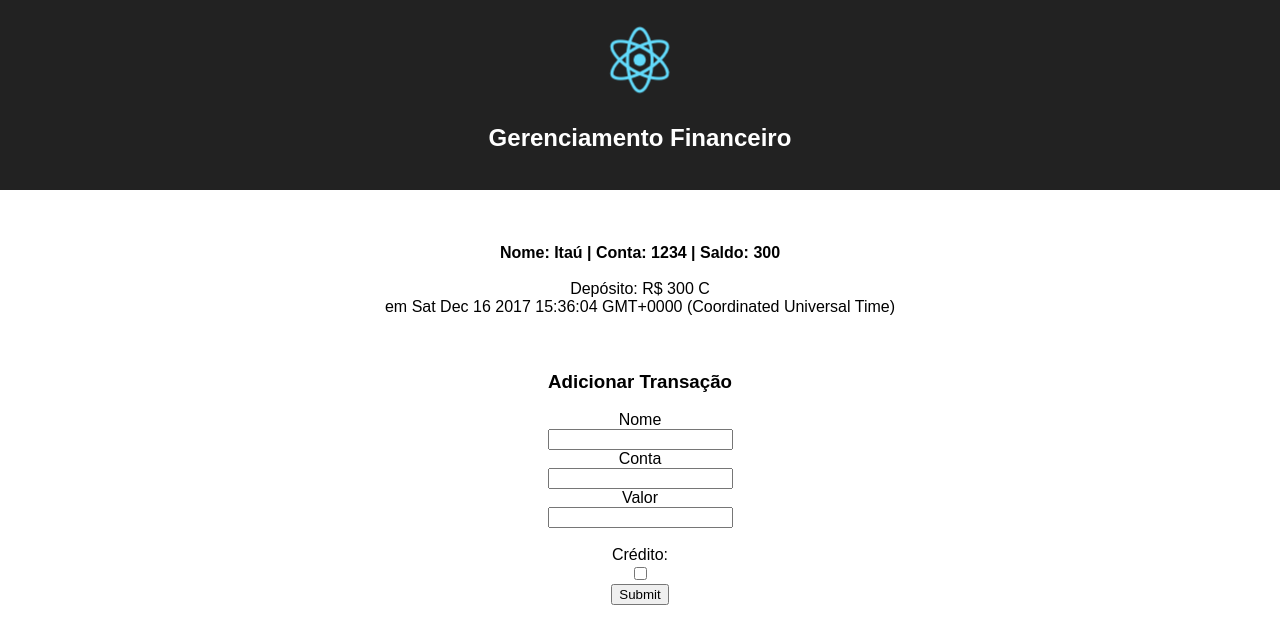
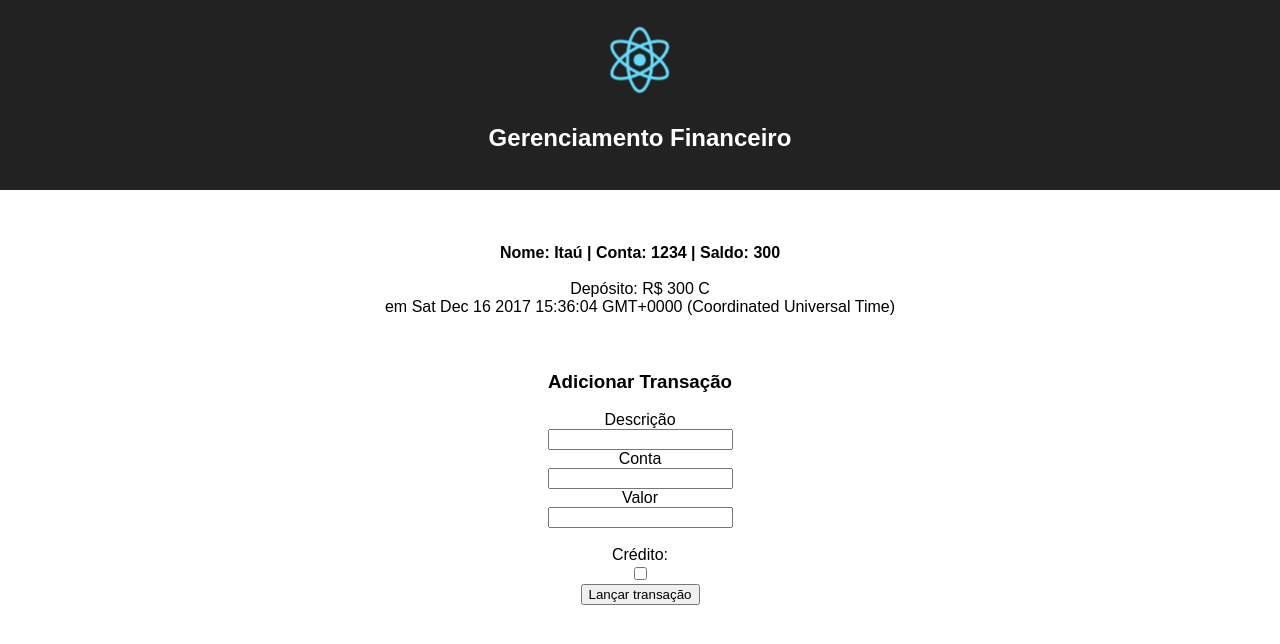
Before and after one commit to pedrofsn/react-sample, a React (Create React App) app in the folder my-app/: page / in a window 1280 px wide. Shown: the top 644 px of the page. Built offline with nearby package versions, Linux system fonts and the light colour scheme; the HTML template or start-up script is replaced by a standard one.

Commit message:
Alterando labels

```diff
--- a/my-app/src/components/AdicionarTransacao.tsx
+++ b/my-app/src/components/AdicionarTransacao.tsx
@@ -49,7 +49,7 @@ export class AdicionarTransacao extends React.Component<MyProps, {}> {
                 <h3>Adicionar Transação</h3>
                 <form onSubmit={this.handleSubmit.bind(this)}>
                     <div>
-                        <label>Nome</label><br />
+                        <label>Descrição</label><br />
                         <input type="text" ref="nome" />
                     </div>
                     <div>
@@ -66,7 +66,7 @@ export class AdicionarTransacao extends React.Component<MyProps, {}> {
                         <input type="checkbox" ref="credito" />
                         <br />
                     </div>
-                    <input type="submit" value="Submit" />
+                    <input type="submit" value="Lançar transação" />
                     <br />
                 </form>
             </div>
```
